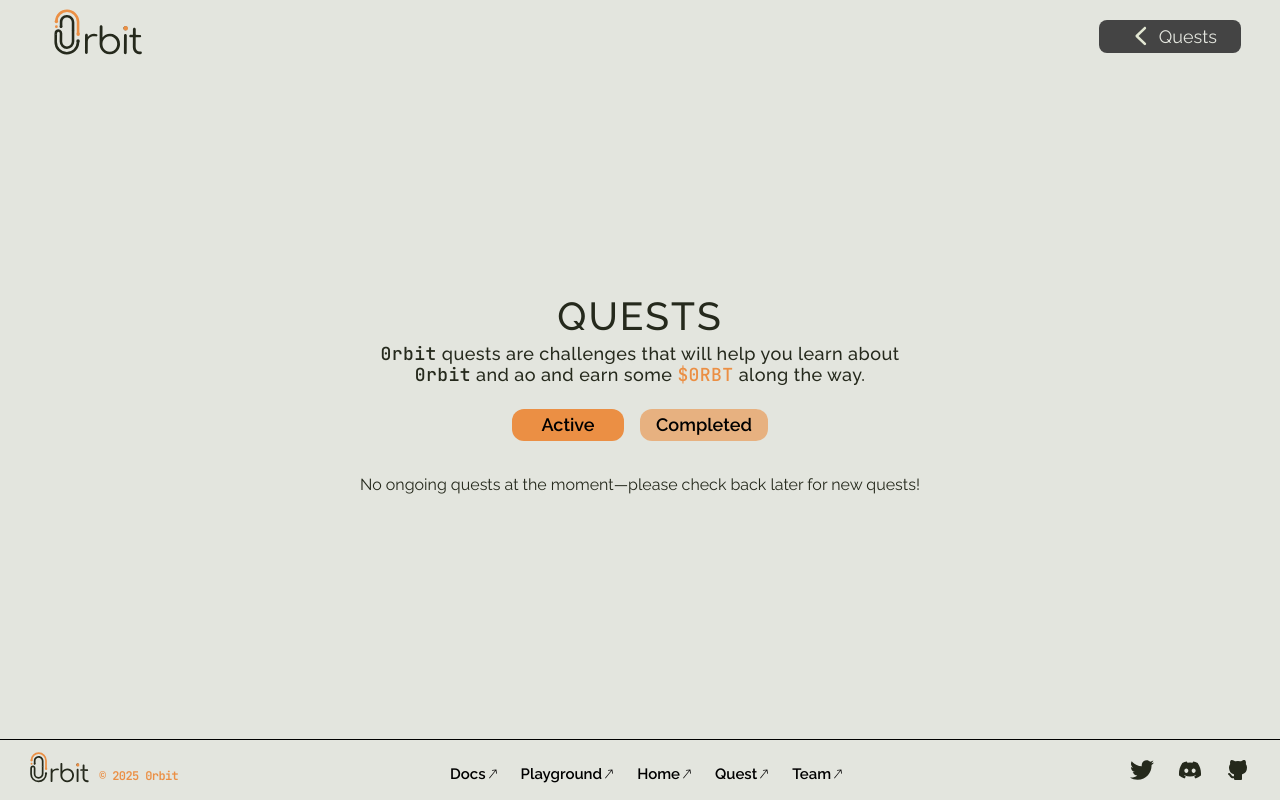
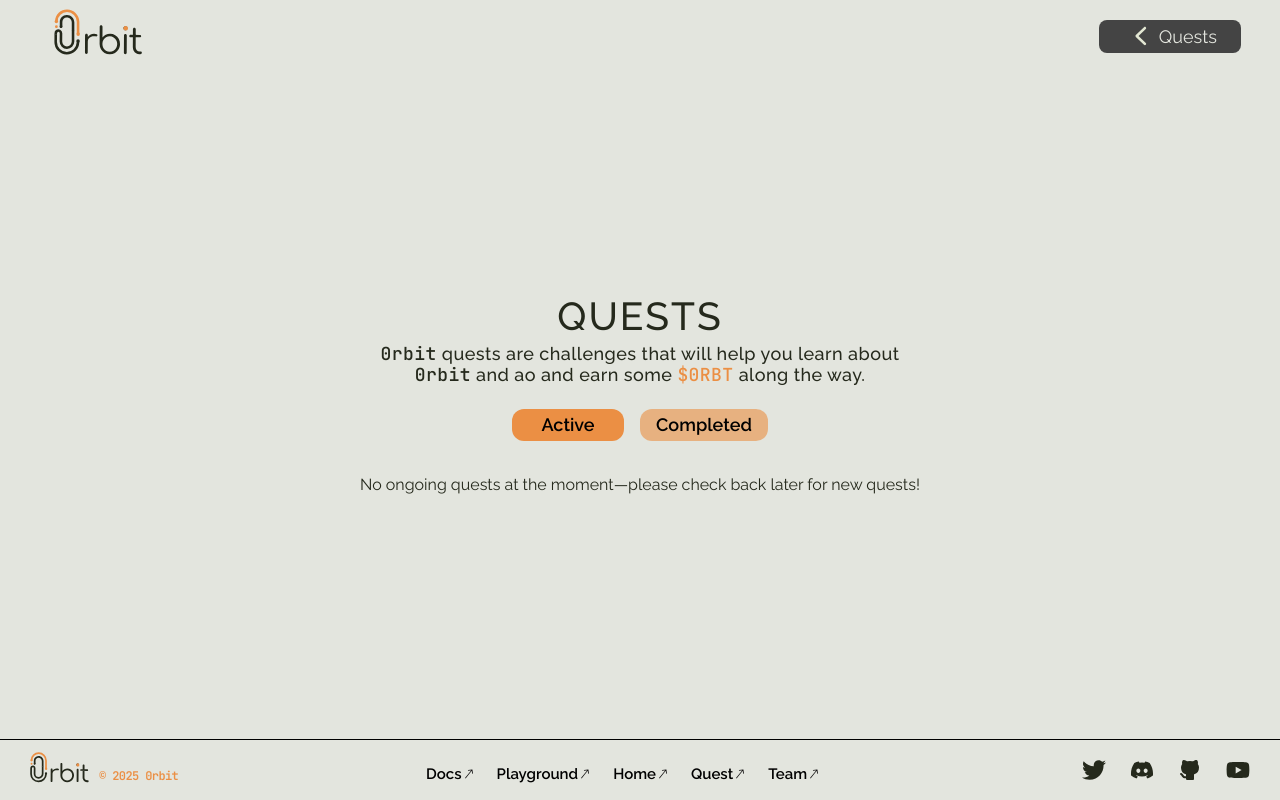
Before and after one commit to 0rbit-co/main, a Next.js app in the folder apps/web/: page /quests in a window 1280 px wide. Built offline with nearby package versions, Linux system fonts and the light colour scheme.

Commit message:
chore: youtube added

```diff
--- a/apps/web/app/_components/_layout/Footer.tsx
+++ b/apps/web/app/_components/_layout/Footer.tsx
@@ -3,9 +3,8 @@ import Image from "next/image";
 import Link from "next/link";
 import React from "react";
 import { brandDarkText, brandSecondaryText } from "../../_utils/colors";
-import { FaTwitter } from "react-icons/fa";
+import { FaTwitter, FaDiscord, FaYoutube } from "react-icons/fa";
 import { TbBrandGithubFilled } from "react-icons/tb";
-import { FaDiscord } from "react-icons/fa";
 import arrDark from "../../../public/icons/linkArrow.svg";
 import { usePathname } from "next/navigation";
 
@@ -89,6 +88,15 @@ const Footer = () => {
             className={`${brandDarkText} hover:opacity-75 md:w-6 md:h-6 w-[20px] h-[20px]`}
           />
         </Link>
+        <Link
+          target="_blank"
+          href="https://www.youtube.com/@only0rbitco"
+          onClick={() => handleLinkClick("YouTube", 3)}
+        >
+          <FaYoutube
+            className={`${brandDarkText} hover:opacity-75 md:w-6 md:h-6 w-[20px] h-[20px]`}
+          />
+        </Link>
       </div>
       <div className="flex flex-col justify-center items-center gap-1">
         <div
@@ -167,6 +175,15 @@ const Footer = () => {
             className={`${brandDarkText} hover:opacity-75 md:w-6 md:h-6 w-[15px] h-[15px]`}
           />
         </Link>
+        <Link
+          target="_blank"
+          href="https://www.youtube.com/@only0rbitco"
+          onClick={() => handleLinkClick("YouTube", 3)}
+        >
+          <FaYoutube
+            className={`${brandDarkText} hover:opacity-75 md:w-6 md:h-6 w-[20px] h-[20px]`}
+          />
+        </Link>
       </div>
     </footer>
   );
```
Also changed, not shown: 1 other file (tests, documents, lock files or other folders).
